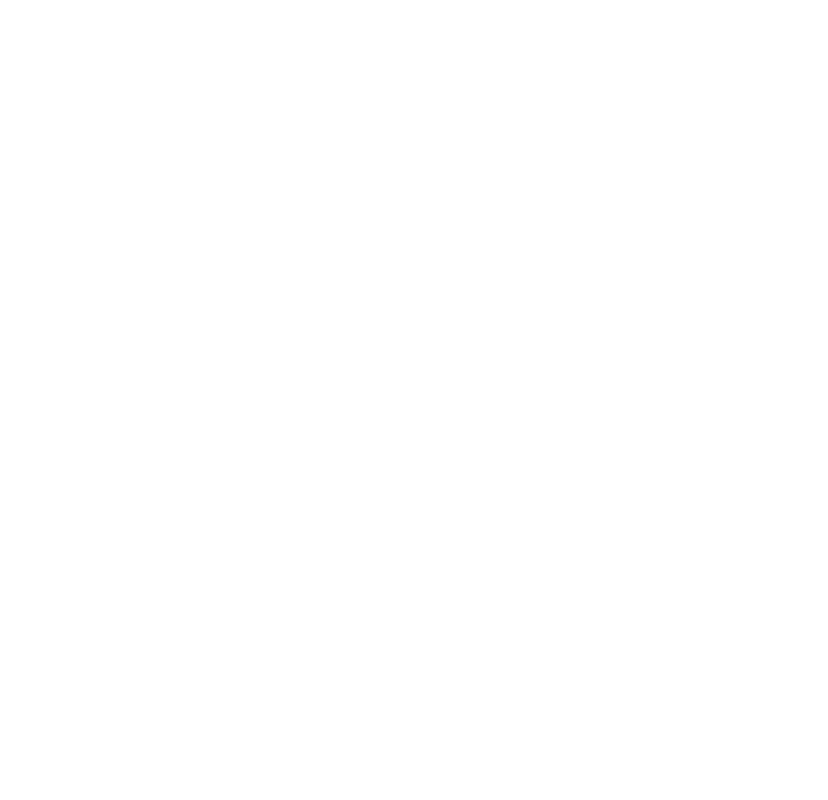
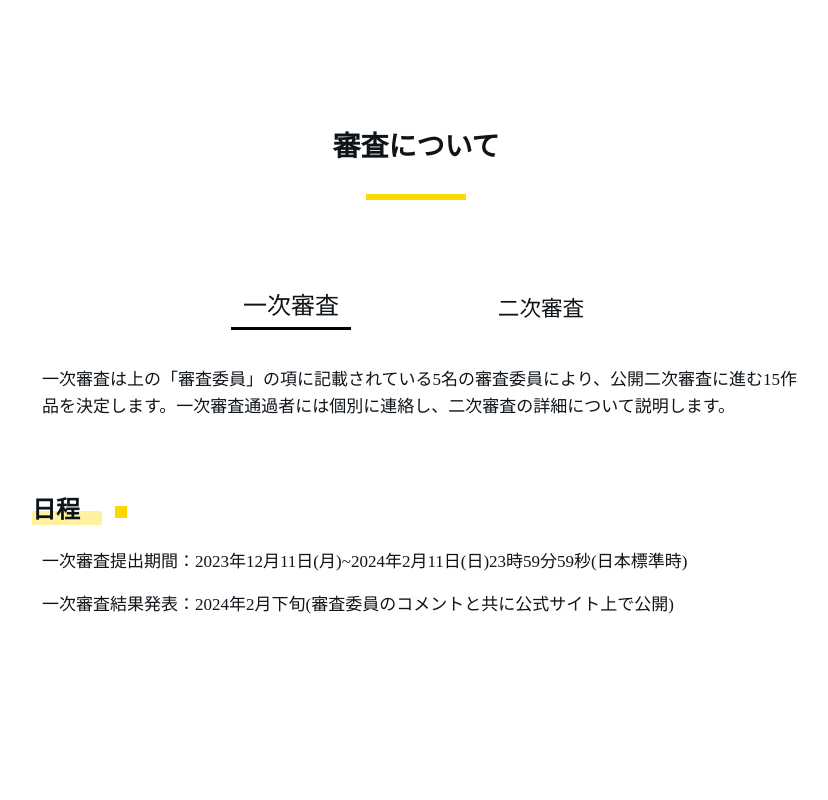
Before and after one commit to HornCake/GLsite, a Nuxt app: page / in a window 1280 px wide. Shown: the part 3160-3960 px from the top of the page, without its empty margins (224-1052 px from the left). Before the commit the page ends 3284 px from the top, so only its background shows below. Built offline with nearby package versions, Linux system fonts and the light colour scheme.

Commit message:
[add] Add about judge

```diff
--- /dev/null
+++ b/components/OAboutJudge.vue
@@ -0,0 +1,26 @@
+<template>
+  <section>
+    <h2>審査について</h2>
+    <MTabContent>
+      <template #first>
+        <p>一次審査は上の「審査委員」の項に記載されている5名の審査委員により、公開二次審査に進む15作品を決定します。一次審査通過者には個別に連絡し、二次審査の詳細について説明します。</p>
+        <h3>日程</h3>
+        <p>一次審査提出期間：2023年12月11日(月)~2024年2月11日(日)23時59分59秒(日本標準時)</p>
+        <p>一次審査結果発表：2024年2月下旬(審査委員のコメントと共に公式サイト上で公開)</p>
+      </template>
+      <template #second>
+        <p>
+          一次審査通過者は公開二次審査にて5分以内の日本語によるプレゼンテーションを行い、審査委員の講評を受けます。二次審査の結果は同日に行われる授賞式で発表し、賞金を授与します。また二次審査の作品と結果、審査委員のコメントは本サイトでも公開する予定です。公開二次審査・授賞式についてはライブ配信も行います。ライブ配信の詳細は後日、同様に本サイトにて公開する予定です。
+        </p>
+        <h3>日程</h3>
+        <p>公開二次審査日時：2024年3月未定 13:00~17:00予定</p>
+        <p>授賞式：公開二次審査と同日 17:15~17:45予定</p>
+        <p>懇親会：公開二次審査と同日 18:00~20:00予定</p>
+      </template>
+    </MTabContent>
+  </section>
+</template>
+
+<script setup lang="ts"></script>
+
+<style scoped lang="scss"></style>
--- a/pages/index.vue
+++ b/pages/index.vue
@@ -3,6 +3,7 @@
     <OTheme />
     <ORequirements />
     <OSubmissions />
+    <OAboutJudge />
   </article>
 </template>
 
```
